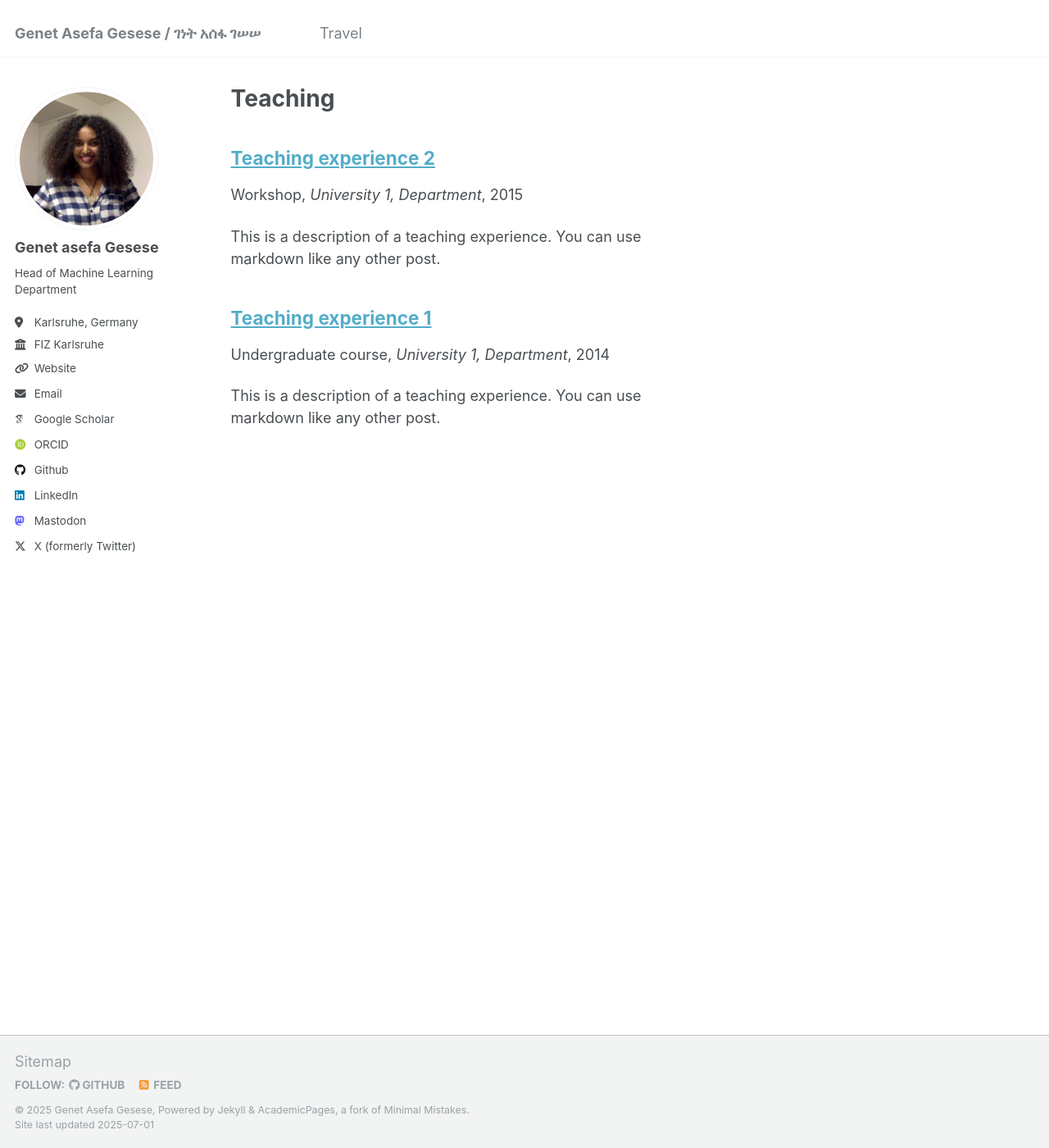
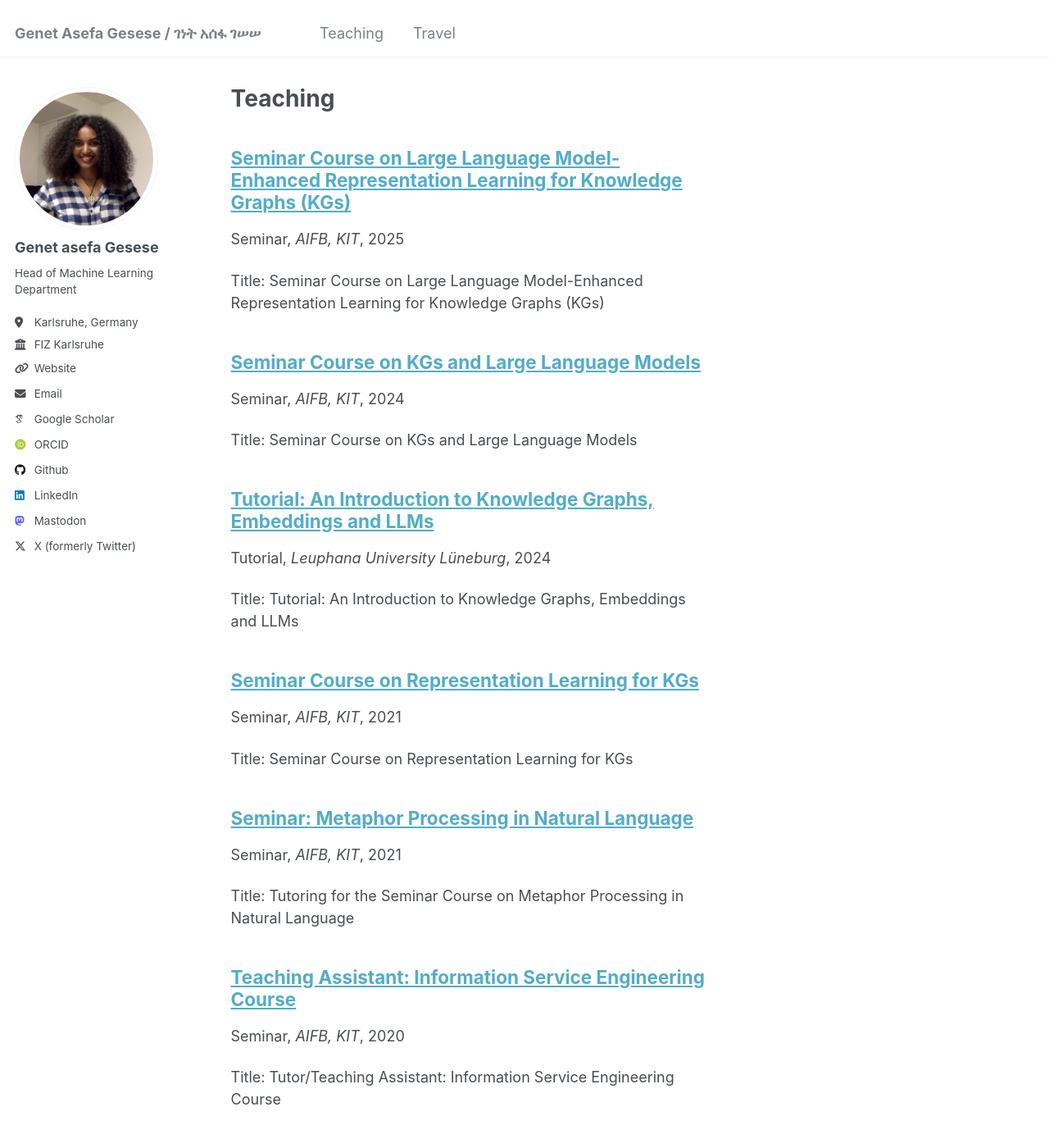
Before and after one commit to GenetAsefa/GenetAsefa.github.io, a Jekyll site: the page built from _pages/teaching.html, in a window 1280 px wide and 1400 px high. Shown: the whole window at 82% size. Built offline with Jekyll 4.4.1, drawn with Linux system fonts in a browser that asks for light colours; some web fonts are replaced; some of the changed text lies outside the part shown.

```diff
--- a/_config.yml
+++ b/_config.yml
@@ -99,7 +99,7 @@
     server               : # https://meta.discourse.org/t/embedding-discourse-comments-via-javascript/31963 , e.g.: meta.discourse.org
   facebook:
     appid                :
-    num_posts            : # 5 (default)
+    num_posts            : # 8 (default)
     colorscheme          : # "light" (default), "dark"
 staticman:
   allowedFields          : ['name', 'email', 'url', 'message']
--- a/_data/navigation.yml
+++ b/_data/navigation.yml
@@ -11,8 +11,8 @@
   #- title: "Talks"
   #  url: /talks/
 
-  #- title: "Teaching"
-  #  url: /teaching/
+  - title: "Teaching"
+    url: /teaching/
 
   #- title: "Portfolio"
   #  url: /portfolio/
--- a/_teaching/2014-spring-teaching-1.md
+++ /dev/null
@@ -1,20 +0,0 @@
----
-title: "Teaching experience 1"
-collection: teaching
-type: "Undergraduate course"
-permalink: /teaching/2014-spring-teaching-1
-venue: "University 1, Department"
-date: 2014-01-01
-location: "City, Country"
----
-
-This is a description of a teaching experience. You can use markdown like any other post.
-
-Heading 1
-======
-
-Heading 2
-======
-
-Heading 3
-======
--- a/_teaching/2015-spring-teaching-2.md
+++ /dev/null
@@ -1,20 +0,0 @@
----
-title: "Teaching experience 2"
-collection: teaching
-type: "Workshop"
-permalink: /teaching/2015-spring-teaching-1
-venue: "University 1, Department"
-date: 2015-01-01
-location: "City, Country"
----
-
-This is a description of a teaching experience. You can use markdown like any other post.
-
-Heading 1
-======
-
-Heading 2
-======
-
-Heading 3
-======
--- /dev/null
+++ b/_teaching/2019-assistant-ise.md
@@ -0,0 +1,11 @@
+---
+title: "Teaching Assistant: Information Service Engineering Course"
+collection: teaching
+type: "Seminar"
+permalink: /teaching/2019-assistant-ise
+venue: "AIFB, KIT"
+date: 2019-04-20
+location: "Karlsruhe, Germany"
+---
+
+Title: Tutor/Teaching Assistant: Information Service Engineering Course
--- /dev/null
+++ b/_teaching/2020-assistant-ise.md
@@ -0,0 +1,11 @@
+---
+title: "Teaching Assistant: Information Service Engineering Course"
+collection: teaching
+type: "Seminar"
+permalink: /teaching/2020-assistant-ise
+venue: "AIFB, KIT"
+date: 2020-04-20
+location: "Karlsruhe, Germany"
+---
+
+Title: Tutor/Teaching Assistant: Information Service Engineering Course
--- /dev/null
+++ b/_teaching/2021-seminar-kg-rl.md
@@ -0,0 +1,17 @@
+---
+title: "Seminar Course on Representation Learning for KGs"
+collection: teaching
+type: "Seminar"
+permalink: /teaching/2021-seminar-kg-rl
+venue: "AIFB, KIT"
+date: 2021-10-23
+location: "Karlsruhe, Germany"
+---
+
+Title: Seminar Course on Representation Learning for KGs
+
+Data representation or feature representation plays a key role in the performance of machine learning algorithms. In recent years, rapid growth has been observed in Representation Learning (RL) of words and Knowledge Graphs (KG) into low dimensional vector spaces and its applications to many real-world scenarios. Word embeddings are a low dimensional vector representation of words that are capable of capturing the context of a word in a document, semantic similarity as well as its relation with other words. Similarly, KG embeddings are a low dimensional vector representation of entities and relations from a KG preserving its inherent structure and capturing the semantic similarity between the entities.
+
+KG representation learning algorithms (a.k.a. KG embedding models) could be either unimodal where a single source is used or multimodal where multiple sources are explored. The sources of information could be relations between entities, text literals, numeric literals, images, etc. It is important to capture the information present in each of these sources in order to learn representations which are rich in semantics.  Multimodal KG embeddings learn either multiple representations simultaneously based on each source of information in a non-unified space or learn a single representation for each element of the KG in a unified space. Representation of entities and relations learnt using both unimodal and multimodal KG  embedding models could be used in various downstream applications such as clustering, classification, and so on. On the other hand, language models such as BERT, ELMo, GPT, etc. learn the probability of word occurrence based on text corpus and learn representation of words in a low-dimensional embedding space. Representation of the words generated by the language models are often used for various KG completion tasks such as link prediction, entity classification, and so on.
+
+In this seminar, we would like to study the different state of the art algorithms for multimodal embeddings, applications of KG embeddings, or the use of language models for KG representation.
--- /dev/null
+++ b/_teaching/2021-seminar-metaphor.md
@@ -0,0 +1,17 @@
+---
+title: "Seminar: Metaphor Processing in Natural Language"
+collection: teaching
+type: "Seminar"
+permalink: /teaching/2021-seminar-metaphor
+venue: "AIFB, KIT"
+date: 2021-04-25
+location: "Karlsruhe, Germany"
+---
+
+Title: Tutoring for the Seminar Course on Metaphor Processing in Natural Language
+
+A metaphor is a cognitive operation involving usage of natural language and crossdomain conceptual mapping. The idea behind conceptual mapping comes from Conceptual Metaphor Theory defined by Lakoff and Johnson in Metaphors We Live By in 1980 [1] which implies that humans create metaphors by mapping the properties of a concept from one domain to another (cross domain conceptual mapping), e.g., “sweet person” which says that the niceness of the person is mapped to the sweetness of the sugar since a person does not taste sweet but sugar does. Processing metaphors has become one of the fundamental challenges for machine understanding. More specifically, it can be difficult for conversational agents (such as Alexa, SIRI, etc.) to understand the intended meaning behind the uttered metaphorical expressions, e.g., “My car drinks petrol, what should I do?”. Another challenging aspect would be in the field of machine translation where metaphors would be translated literally instead of interpreting the correct meaning of the metaphor and then performing translation.
+
+Metaphor identification and interpretation is not the only challenge in processing metaphors. The machines should also be able to generate metaphorical expressions for adding a kick to the generated answers, for example, in the case of conversational agents. It can also be used for machine translation, for example, interpreting the metaphor in one language and then generating the appropriate corresponding metaphor in another language. To date many algorithms  have been proposed for metaphor identification and interpretation. These algorithms range from hand crafted rules to machine/deep learning approaches. Moreover, many studies have also considered taking into account knowledge represented in existing repositories such as MetaNet.
+
+In this seminar, we focus on an in-depth study of different state of the art algorithms for metaphor identification and interpretation in text as well as images, textual metaphor generation, selectional preferences for the plausibility of semantics of text, etc.
--- /dev/null
+++ b/_teaching/2024-seminar-kg-llm.md
@@ -0,0 +1,21 @@
+---
+title: "Seminar Course on KGs and Large Language Models"
+collection: teaching
+type: "Seminar"
+permalink: /teaching/2024-seminar-kg-llm
+venue: "AIFB, KIT"
+date: 2024-10-23
+location: "Karlsruhe, Germany"
+---
+
+Title: Seminar Course on KGs and Large Language Models
+
+Large language models (LLMs) such as GPT-3 have shown remarkable capabilities in transforming various natural language processing (NLP) tasks across different domains. However, LLMs often generate incorrect answers, known as hallucinations, posing significant challenges to their usability and reliability. Additionally, LLMs operate as black boxes, making it difficult to understand how they arrive at specific conclusions, leading to transparency and explainability issues. Combining LLMs with KGs creates a powerful synergy that significantly enhances the capabilities of artificial intelligence across various tasks. This integration leverages the strengths of both technologies, with LLMs excelling at understanding and generating human-like text, and KGs providing structured, reliable information about entities and their relationships. Together, they offer a robust approach to problem-solving across diverse domains.
+
+This seminar will focus on the intersection of LLMs and KGs, covering areas of interest including, but not limited to:
+
+- Completion and construction of KGs using LLMs
+- Question answering with KGs and LLMs
+- Explainability of LLMs with KG integration
+- Reasoning with LLMs and KGs
+- Enhanced prompt engineering using KGs
--- /dev/null
+++ b/_teaching/2024-tutorial-kg-llm.md
@@ -0,0 +1,14 @@
+---
+title: "Tutorial: An Introduction to Knowledge Graphs, Embeddings and LLMs"
+collection: teaching
+type: "Tutorial"
+permalink: /teaching/2024-tutorial-kg-llm
+venue: "Leuphana University Lüneburg"
+date: 2024-09-05
+location: "Lüneburg, Germany"
+---
+
+Title: Tutorial: An Introduction to Knowledge Graphs, Embeddings and LLMs
+
+At the Artificial Intelligence and Knowledge Graphs for Scholarly Data
+Summer School Day
--- /dev/null
+++ b/_teaching/2025-seminar-rlkg-llm.md
@@ -0,0 +1,21 @@
+---
+title: "Seminar Course on Large Language Model-Enhanced Representation Learning
+for Knowledge Graphs (KGs)"
+collection: teaching
+type: "Seminar"
+permalink: /teaching/2025-seminar-rlkg-llm
+venue: "AIFB, KIT"
+date: 2025-04-30
+location: "Karlsruhe, Germany"
+---
+
+Title: Seminar Course on Large Language Model-Enhanced Representation Learning
+for Knowledge Graphs (KGs)
+
+Effective feature representation is critical for optimizing the performances of machine learning algorithms. Recently, Representation Learning (RL) has advanced significantly, focusing on embedding words and Knowledge Graphs (KGs) into low-dimensional vector spaces. Word embeddings encode words as vectors, capturing context, semantic similarity, and relationships. Similarly, KG representation learning (KGRL) algorithms (a.k.a. KG embedding (KGE) models) are used to represent entities and relations as vectors in a low-dimensional vector space, preserving structure and semantic connections.
+
+KGE models can be unimodal, using a single source of information, or multimodal, integrating multiple sources such as relations between entities, text literals, numeric literals, images, etc. Capturing information from these sources ensures semantically rich representations. Multimodal KGE models either create separate representations for each source in non-unified spaces or a unified representation for KG elements. These embeddings are commonly used for KG completion tasks such as link prediction and entity classification.
+
+Emerging methodologies for KGRL leverage Large Language Models (LLMs) such as LLaMA, GPT 3.5, and PaLM2. The integration of LLMs with KG KGRL signifies a pivotal advancement in the field of artificial intelligence, enhancing the ability to capture and utilize complex knowledge structures.
+
+In this seminar, we aim to explore state-of-the-art approaches that utilize LLMs for Knowledge Graph representation learning.
```
Also changed, not shown: 3 other files.
